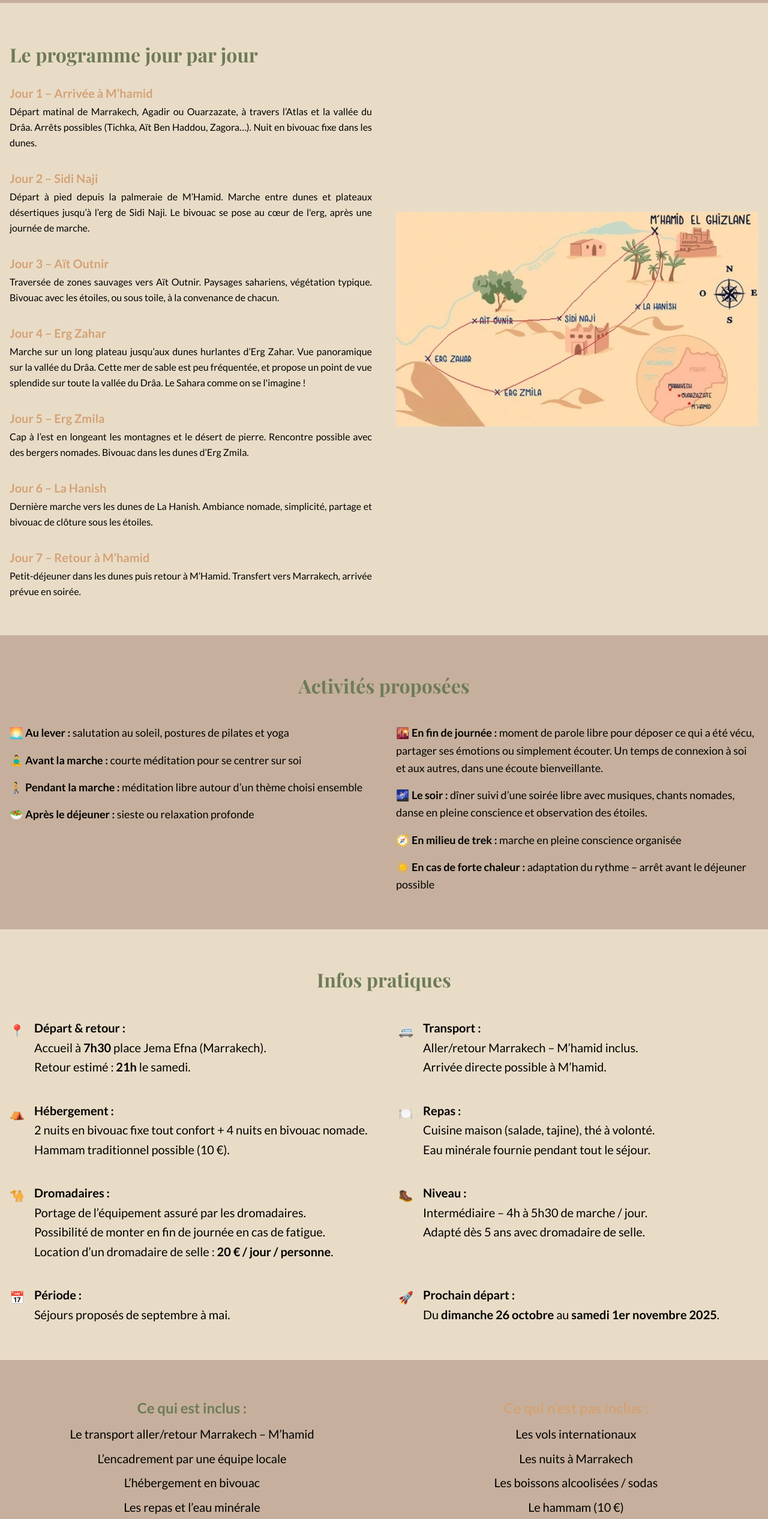
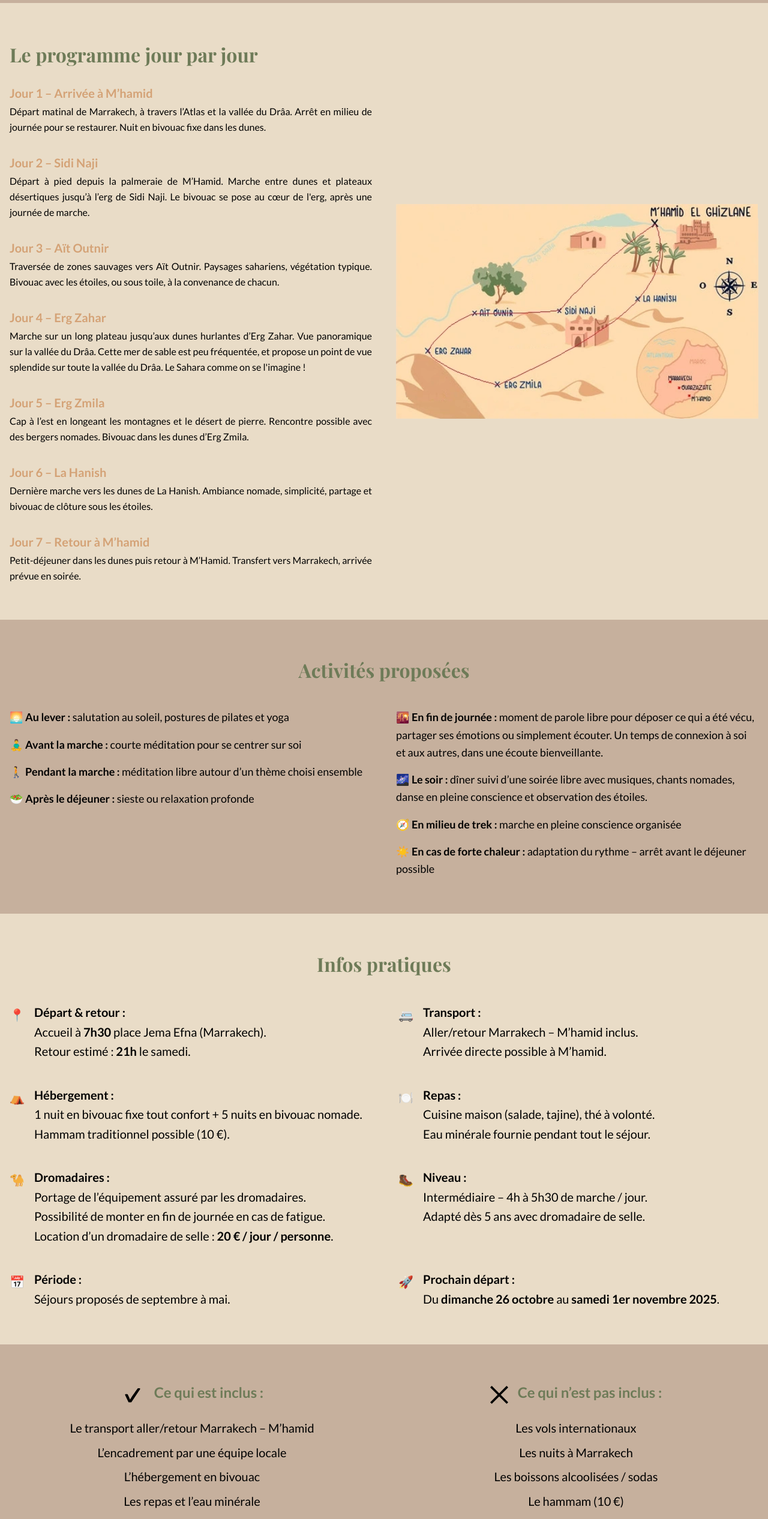
Before and after one commit to GrissaDrauka/instants-nomades, an Angular app: page /le-voyage in a window 1280 px wide. Shown: the part 1064-3596 px from the top of the page at 60% size. Built offline with nearby package versions, Linux system fonts and the light colour scheme.

Commit message:
Retour Michel

```diff
--- a/src/app/components/contact/contact-form/contact-form.html
+++ b/src/app/components/contact/contact-form/contact-form.html
@@ -3,7 +3,7 @@
         Nous contacter
     </h2>
 
-    <form action="https://formsubmit.co/wattier.remi@gmail.com" method="POST"
+    <form action="https://formsubmit.co/picasmichel@gmail.com" method="POST"
         class="bg-sable p-8 rounded-xl shadow-md space-y-6">
 
         <!-- Nom -->
--- a/src/app/components/contact/contact-infos/contact-infos.html
+++ b/src/app/components/contact/contact-infos/contact-infos.html
@@ -5,7 +5,7 @@
         <h2 class="font-display text-[26px] text-vert-sauge font-bold mb-4">Tarifs & réservation</h2>
         <p>💰 Le séjour est proposé à <strong>900 € par personne</strong>.</p>
         <p>🔒 Un acompte de <strong>360 €</strong> est demandé pour valider l’inscription.</p>
-        <p>💵 Le solde est à régler sur place (en espèces).</p>
+        <p>💵 Le solde est à régler par virement 10 jours avant le voyage.</p>
     </section>
 
     <!-- Infos pratiques -->
@@ -15,7 +15,8 @@
             <li>Passeport en cours de validité obligatoire</li>
             <li>Aucun vaccin requis</li>
             <li>Assurance voyage recommandée</li>
-            <li>Sac souple conseillé (éviter les valises rigides)</li>
+            <li>Pour votre confort, merci de privilégier un sac souple (sac de rando, de voyage…). Les valises rigides
+                ne sont pas adaptées à ce type de séjour.</li>
         </ul>
     </section>
 
--- a/src/app/components/home/bon-a-savoir/bon-a-savoir.html
+++ b/src/app/components/home/bon-a-savoir/bon-a-savoir.html
@@ -20,7 +20,7 @@
             </p>
 
             <p class="mb-6 text-justify">
-                Les repas sont végétariens, cuisinés maison à partir de produits frais, locaux et de saison, dans la
+                Les repas sont cuisinés maison à partir de produits frais, locaux et de saison, dans la
                 mesure du
                 possible. Ils sont préparés et pris ensemble, dans une ambiance conviviale.
             </p>
--- a/src/app/components/home/inclus/inclus.html
+++ b/src/app/components/home/inclus/inclus.html
@@ -18,8 +18,8 @@
                     <div class="h-[2px] bg-terracotta mb-4 mx-auto w-full max-w-[300px]"></div>
                     <div class="space-y-3">
                         <p>Le transport Marrakech – M’Hamid (aller-retour)</p>
-                        <p>2 nuits en bivouac fixe</p>
-                        <p>Le trek “caravane du désert” de 5 jours / 4 nuits</p>
+                        <p>1 nuit en bivouac fixe</p>
+                        <p>Le trek “caravane du désert” de 6 jours / 5 nuits</p>
                         <p>La pension complète (repas préparés sur place, eau minérale incluse)</p>
                         <p>L’accompagnement par une équipe locale (guide, caravaniers, cuisinier)</p>
                         <p>L’immersion culturelle (chants, musiques, traditions sahariennes)</p>
--- a/src/app/components/home/programme/programme.html
+++ b/src/app/components/home/programme/programme.html
@@ -21,7 +21,7 @@
                     <div [@expandCollapse]="showAllDetails ? 'open' : 'closed'"
                         class="overflow-hidden transition-all duration-700 ease-in-out mt-[10px] text-[15px] leading-snug text-justify">
                         <p>
-                            Arrivée à l’aéroport de Ouarzazate, où notre équipe vous accueille chaleureusement.
+                            Arrivée à l’aéroport de Marrakech, où notre équipe vous accueille chaleureusement.
                             <br /><br />
                             Transfert en véhicule jusqu’aux portes du désert, puis courte marche pour rejoindre le
                             bivouac.
@@ -83,7 +83,7 @@
                             Temps de bilan, d’échanges sur le vécu du séjour et de recentrage personnel.
                             <br /><br />
 
-                            Retour progressif à la ville puis transfert jusqu’à l’aéroport de Ouarzazate.
+                            Retour progressif à la ville puis transfert jusqu’à l’aéroport de Marrakech.
                             <br /><br />
 
                             Fin du voyage en douceur, avec un esprit apaisé et des souvenirs ancrés dans le cœur.
--- a/src/app/components/le-voyage/le-voyage.html
+++ b/src/app/components/le-voyage/le-voyage.html
@@ -75,8 +75,8 @@
                 <div>
                     <h3 class="text-xl text-terracotta font-bold mb-1">Jour 1 – Arrivée à M’hamid</h3>
                     <p class="text-[16px] text-justify">
-                        Départ matinal de Marrakech, Agadir ou Ouarzazate, à travers l’Atlas et la vallée du Drâa.
-                        Arrêts possibles (Tichka, Aït Ben Haddou, Zagora…). Nuit en bivouac fixe dans les dunes.
+                        Départ matinal de Marrakech, à travers l’Atlas et la vallée du Drâa.
+                        Arrêt en milieu de journée pour se restaurer. Nuit en bivouac fixe dans les dunes.
                     </p>
                 </div>
 
@@ -212,7 +212,7 @@
                 <span class="mt-1">⛺</span>
                 <p>
                     <strong>Hébergement :</strong><br>
-                    2 nuits en bivouac fixe tout confort + 4 nuits en bivouac nomade.<br>
+                    1 nuit en bivouac fixe tout confort + 5 nuits en bivouac nomade.<br>
                     Hammam traditionnel possible (10 €).
                 </p>
             </div>
@@ -277,7 +277,16 @@
         <div class="grid sm:grid-cols-2 gap-8 text-center">
             <!-- Inclus -->
             <div>
-                <h3 class="text-[24px] text-vert-sauge font-semibold mb-2">Ce qui est inclus :</h3>
+                <div class="flex items-center justify-center gap-4 mb-4">
+                    <div class="w-[40px] h-[40px]">
+                        <!-- Icône check -->
+                        <svg xmlns="http://www.w3.org/2000/svg" viewBox="0 0 400 400">
+                            <path fill="black"
+                                d="M324,107.88,182.13,319.1a15.35,15.35,0,0,1-12.75,6.8H142.83a15.34,15.34,0,0,1-13.89-8.81L75.68,204a11.89,11.89,0,0,1,10.68-17l20.85-.15A11.89,11.89,0,0,1,118,193.45c13.16,26.54,34.8,71.29,38.44,85.85H158c4.52-16.44,88-133.48,125.07-185a11.86,11.86,0,0,1,9.65-4.94h21.38A11.9,11.9,0,0,1,324,107.88Z" />
+                        </svg>
+                    </div>
+                    <h3 class="text-[24px] text-vert-sauge font-semibold mb-2">Ce qui est inclus :</h3>
+                </div>
                 <ul class="space-y-2 list-none">
                     <li>Le transport aller/retour Marrakech – M’hamid</li>
                     <li>L’encadrement par une équipe locale</li>
@@ -290,7 +299,17 @@
 
             <!-- Non inclus -->
             <div>
-                <h3 class="text-[24px] text-terracotta font-semibold mb-2">Ce qui n’est pas inclus :</h3>
+                <div class="flex items-center justify-center gap-4 mb-4">
+                    <div class="w-[30px] h-[30px]">
+                        <!-- Icône croix -->
+                        <svg xmlns="http://www.w3.org/2000/svg" viewBox="0 0 14 14">
+                            <path
+                                d="M14 1.225L12.775 0 7 5.775 1.225 0 0 1.225 5.775 7 0 12.775 1.225 14 7 8.225 12.775 14 14 12.775 8.225 7 14 1.225Z"
+                                fill="black" />
+                        </svg>
+                    </div>
+                    <h3 class="text-[24px] text-vert-sauge font-semibold mb-2">Ce qui n’est pas inclus :</h3>
+                </div>
                 <ul class="space-y-2 list-none">
                     <li>Les vols internationaux</li>
                     <li>Les nuits à Marrakech</li>
```
Also changed, not shown: src/app/components/accompagnants/accompagnants.html (+19 -12 lines).
